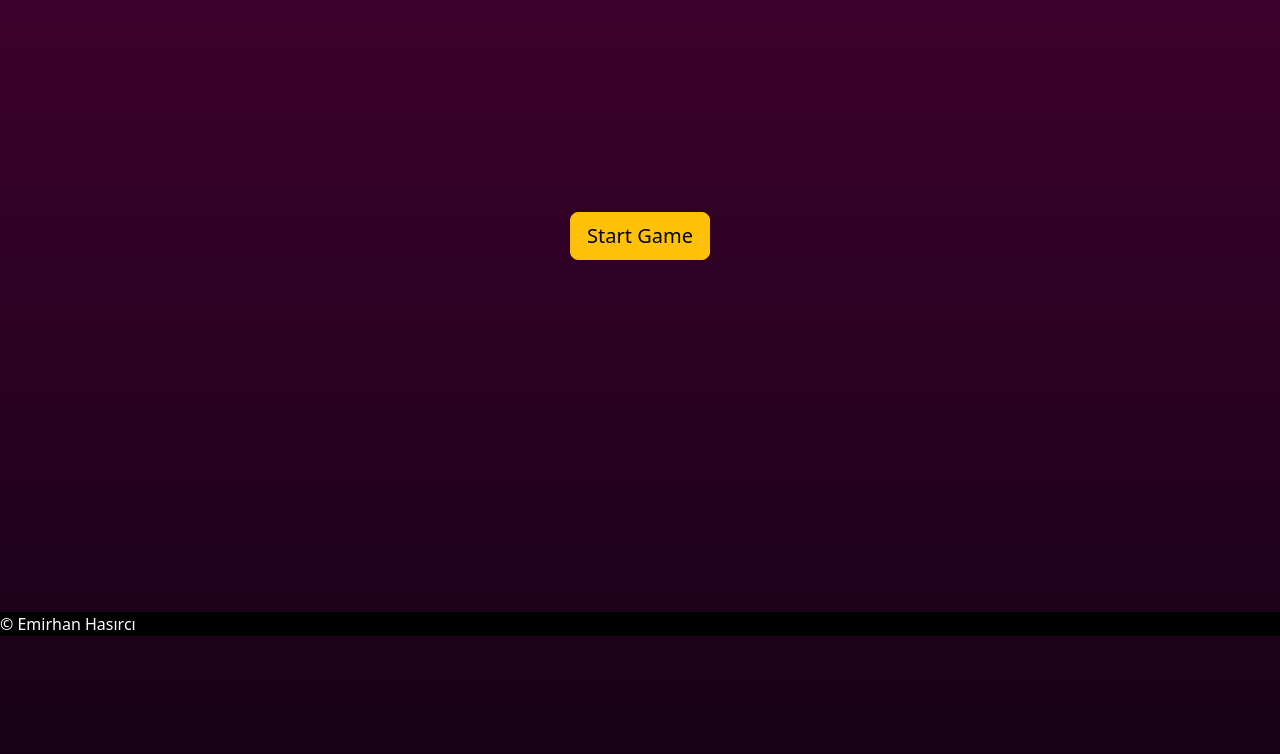
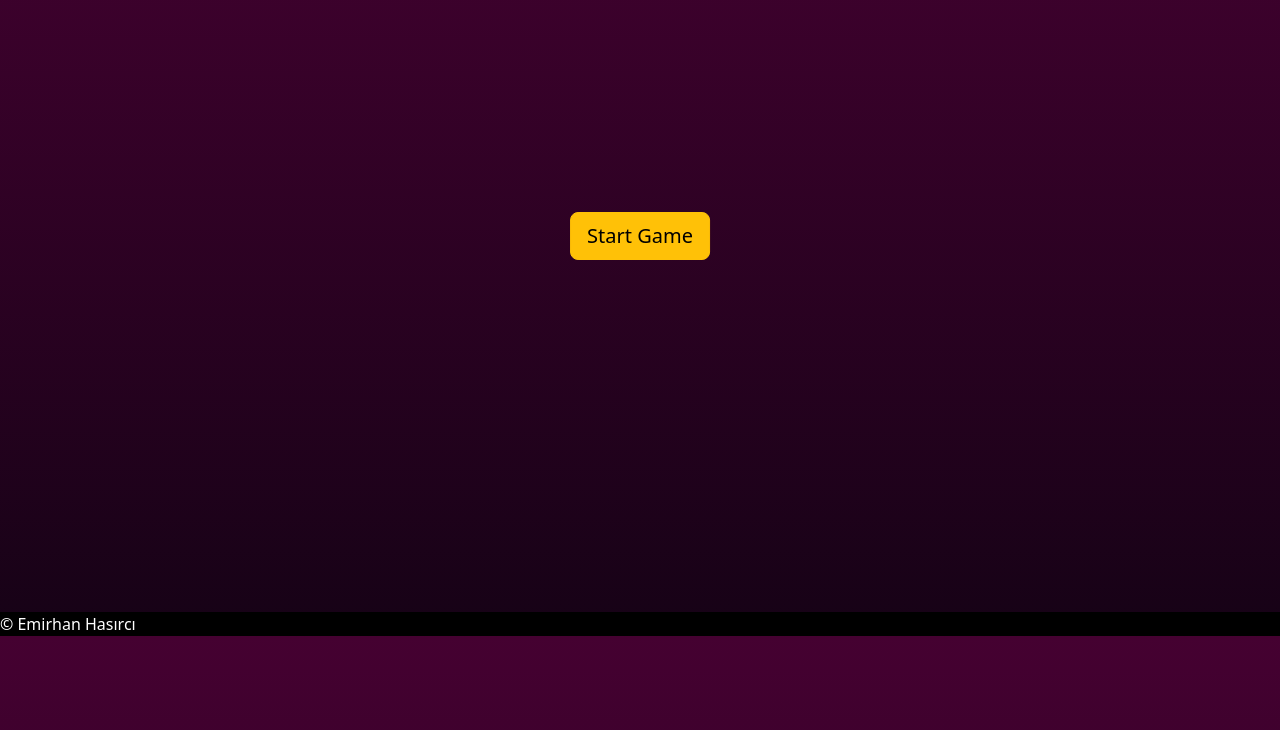
Before and after one commit to EmirhanHasirci11/Turkiye-City-Guesser-Game, a website: page index.html in a window 1280 px wide. Shown: the part 164-918 px from the top of the page. After the commit the page ends 894 px from the top, so only its background shows below. Drawn offline with nearby package versions, Linux system fonts and the light colour scheme.

Commit message:
Background gradient fix

```diff
--- a/map.js
+++ b/map.js
@@ -55,6 +55,7 @@ $('.map path').mouseover(function (e) {
                 citys.splice(i,1);
             }
         }
+
         if(citys.length!=0)
         {
 
@@ -68,6 +69,3 @@ $('.map path').mouseover(function (e) {
         ui.wrongCount.innerHTML=wrongCount;
     }
     });
-$('.map path').click(function (e) {
-
-})
--- a/style.css
+++ b/style.css
@@ -9,6 +9,9 @@ body {
     box-sizing: border-box;
     background: rgb(22,2,22);
     background: linear-gradient(0deg, rgba(22,2,22,1) 0%, rgba(69,1,49,1) 100%);
+}
+html{
+   height: 100%;
 }
 
 
```
